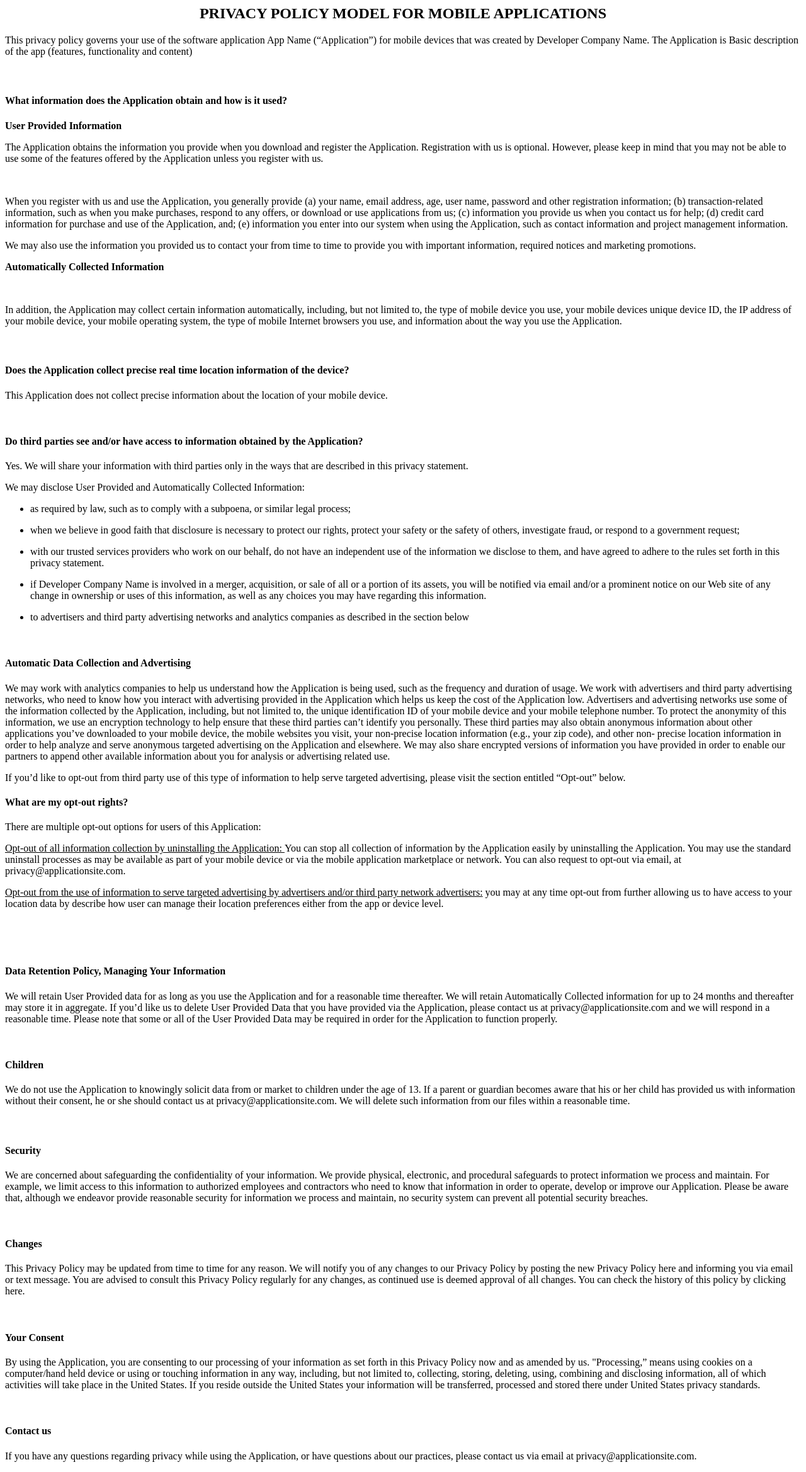
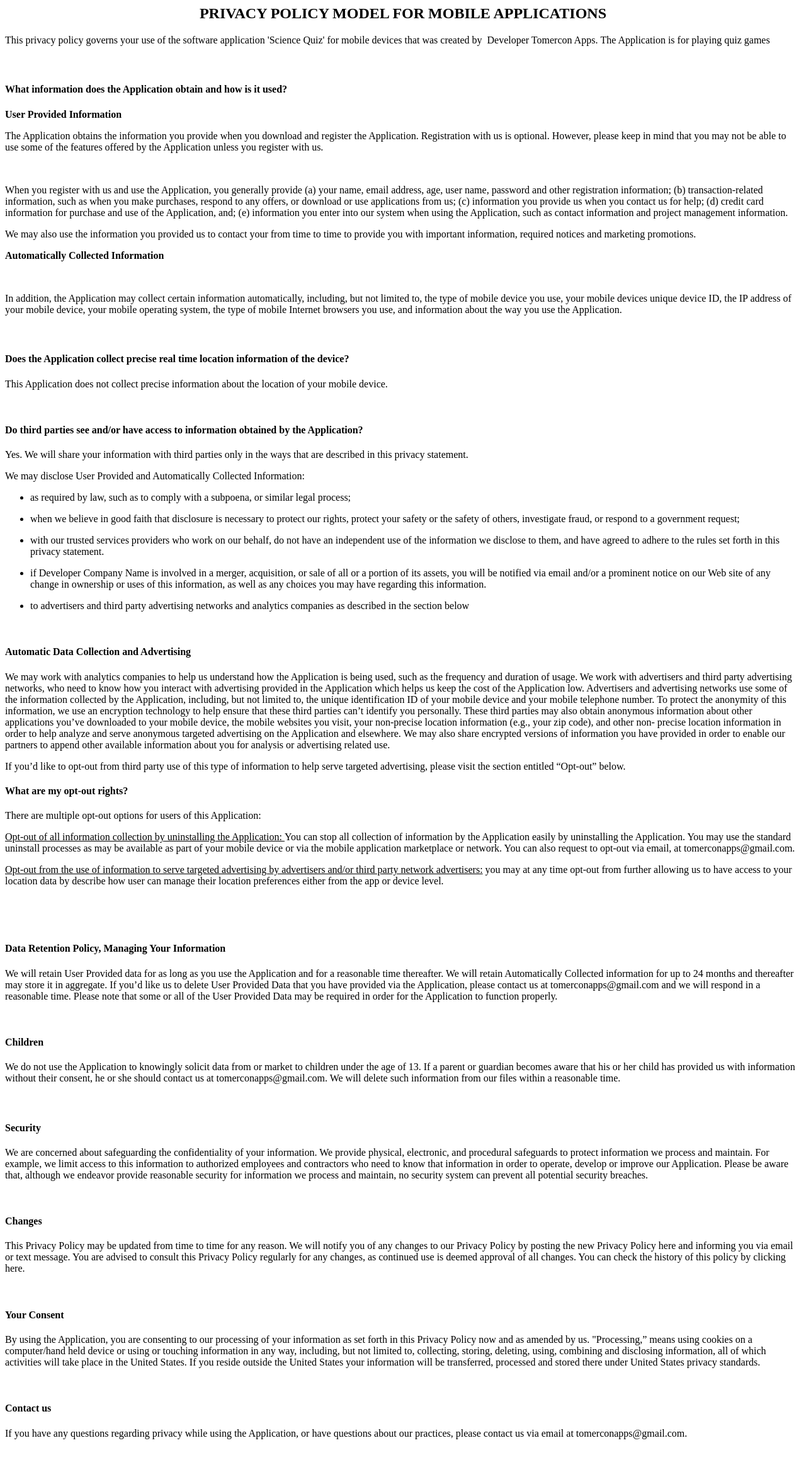
Before and after one commit to salihkallai/app-privacy-policy, a plain HTML site: page index.html in a window 1280 px wide. Shown: the whole page at 63% size. After the commit the page ends 2301 px from the top, so only its background shows below. Drawn offline with Linux system fonts and the light colour scheme.

Commit message:
Update index.html

```diff
--- a/index.html
+++ b/index.html
@@ -1,7 +1,8 @@
 <html><body>
 <h2 style="text-align: center;">PRIVACY POLICY MODEL FOR MOBILE APPLICATIONS</h2>
 <p></p>
-<p>This privacy policy governs your use of the software application App Name (“Application”) for mobile devices that was created by&nbsp;Developer Company Name.&nbsp;The Application is&nbsp;Basic description of the app (features, functionality and content)&nbsp;</p>
+<p>This privacy policy governs your use of the software application 'Science Quiz' for mobile devices that was created by&nbsp;
+ Developer Tomercon Apps.&nbsp;The Application is&nbsp;for playing quiz games&nbsp;</p>
 <h4>&nbsp;</h4>
 <h4>What information does the Application obtain and how is it used?</h4>
 <p></p>
@@ -41,16 +42,16 @@
 <h4>What are my opt-out rights?</h4>
 <p></p>
 <p>There are multiple opt-out options for users of this Application: &nbsp; &nbsp;</p>
-<p><u>Opt-out of all information collection by uninstalling the Application:&nbsp;</u>You can stop all collection of information by the Application easily by uninstalling the Application. You may use the standard uninstall processes as may be available as part of your mobile device or via the mobile application marketplace or network. You can also request to opt-out via email, at privacy@applicationsite.com.</p>
+<p><u>Opt-out of all information collection by uninstalling the Application:&nbsp;</u>You can stop all collection of information by the Application easily by uninstalling the Application. You may use the standard uninstall processes as may be available as part of your mobile device or via the mobile application marketplace or network. You can also request to opt-out via email, at tomerconapps@gmail.com.</p>
 <p><u>Opt-out from the use of information to serve targeted advertising by advertisers and/or third party network advertisers:</u> you may at any time opt-out from further allowing us to have access to your location data by describe&nbsp;how user can manage their location preferences either from the app or device level.&nbsp;</p>
 <p>&nbsp;</p>
 <p>&nbsp;&nbsp;</p>
 <h4><strong>Data Retention Policy, Managing Your Information</strong></h4>
-<p>We will retain User Provided data for as long as you use the Application and for a reasonable time thereafter. We will retain Automatically Collected information for up to 24 months&nbsp;and thereafter may store it in aggregate. If you’d like us to delete User Provided Data that you have provided via the Application, please contact us at&nbsp;privacy@applicationsite.com&nbsp;and we will respond in a reasonable time. Please note that some or all of the User Provided Data may be required in order for the Application to function properly.</p>
+<p>We will retain User Provided data for as long as you use the Application and for a reasonable time thereafter. We will retain Automatically Collected information for up to 24 months&nbsp;and thereafter may store it in aggregate. If you’d like us to delete User Provided Data that you have provided via the Application, please contact us at&nbsp;tomerconapps@gmail.com&nbsp;and we will respond in a reasonable time. Please note that some or all of the User Provided Data may be required in order for the Application to function properly.</p>
 <p>&nbsp;</p>
 <h4><strong>Children</strong></h4>
 <p></p>
-<p>We do not use the Application to knowingly solicit data from or market to children under the age of 13. If a parent or guardian becomes aware that his or her child has provided us with information without their consent, he or she should contact us at&nbsp;privacy@applicationsite.com. We will delete such information from our files within a reasonable time.</p>
+<p>We do not use the Application to knowingly solicit data from or market to children under the age of 13. If a parent or guardian becomes aware that his or her child has provided us with information without their consent, he or she should contact us at&nbsp;tomerconapps@gmail.com. We will delete such information from our files within a reasonable time.</p>
 <h4>&nbsp;</h4>
 <h4><strong>Security</strong></h4>
 <p></p>
@@ -63,5 +64,5 @@
 <p>By using the Application, you are consenting to our processing of your information as set forth in this Privacy Policy now and as amended by us. &quot;Processing,” means using cookies on a computer/hand held device or using or touching information in any way, including, but not limited to, collecting, storing, deleting, using, combining and disclosing information, all of which activities will take place in the United States. If you reside outside the United States&nbsp;your information will be transferred, processed and stored there under United States&nbsp;privacy standards.&nbsp;</p>
 <p>&nbsp;</p>
 <h4>Contact us</h4>
-<p>If you have any questions regarding privacy while using the Application, or have questions about our practices, please contact us via email at&nbsp;privacy@applicationsite.com.</p>
+<p>If you have any questions regarding privacy while using the Application, or have questions about our practices, please contact us via email at&nbsp;tomerconapps@gmail.com.</p>
  </body></html>
```
